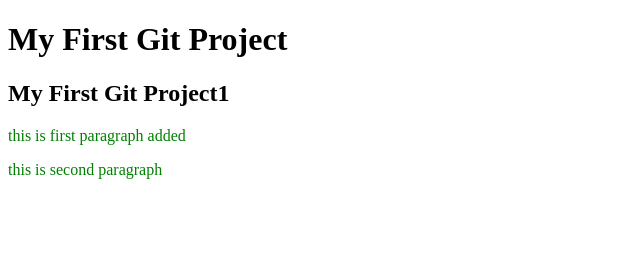
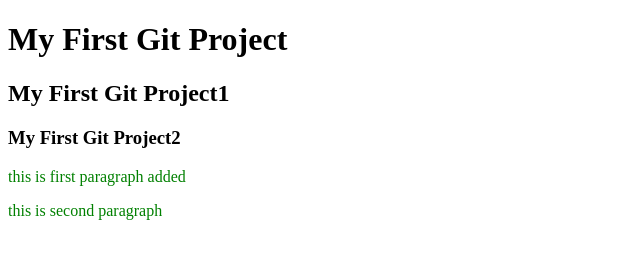
Before and after one commit to bhanuchandarp/gitdemo, a plain HTML site: page index.html in a window 1280 px wide. Shown: the whole page, without its empty margins (0-640 px from the left). Drawn offline with Linux system fonts and the light colour scheme.

Commit message:
head2 added

```diff
--- a/index.html
+++ b/index.html
@@ -8,6 +8,7 @@
 <body>
 	<h1>My First Git Project</h1>
 	<h2>My First Git Project1</h2>
+	<h3>My First Git Project2</h3>
 <p> this is first paragraph added</p>
 <p> this is second paragraph </p>
 </body>
```
